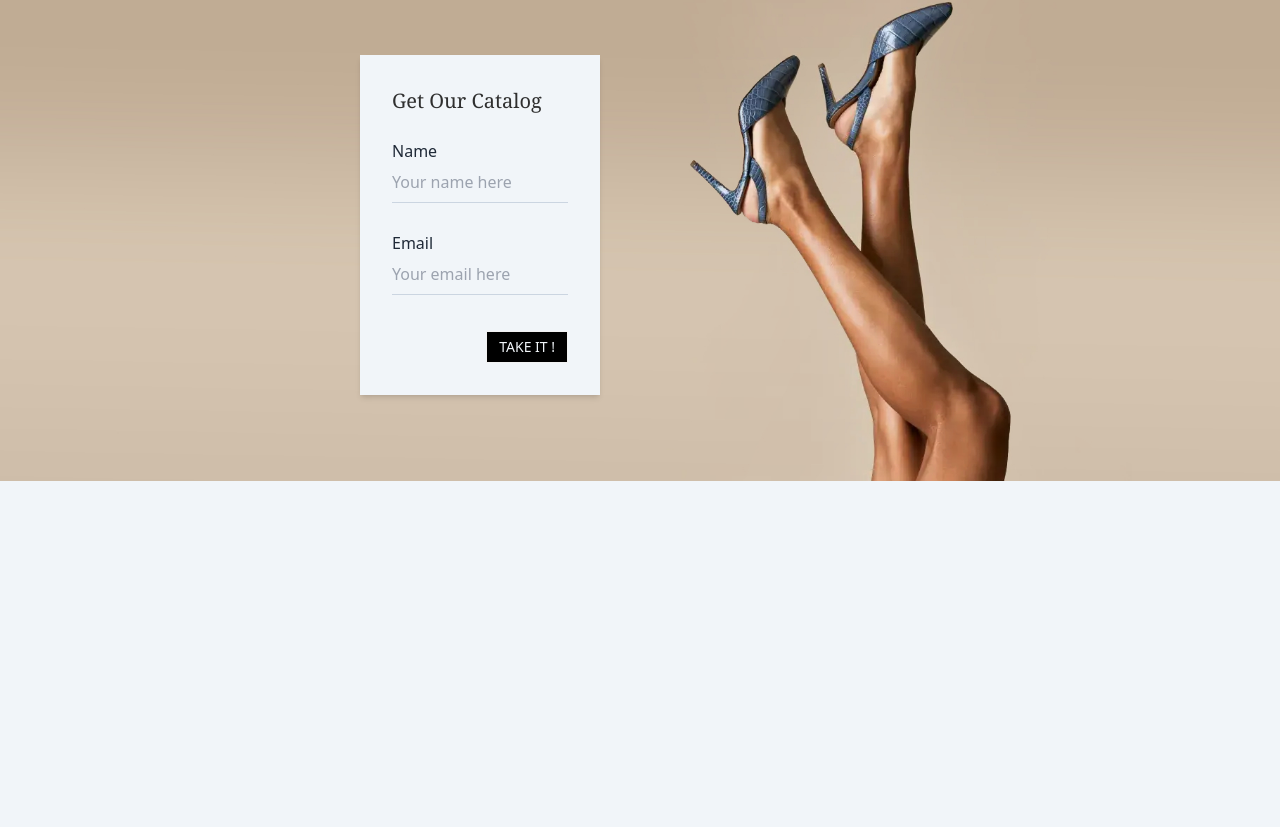
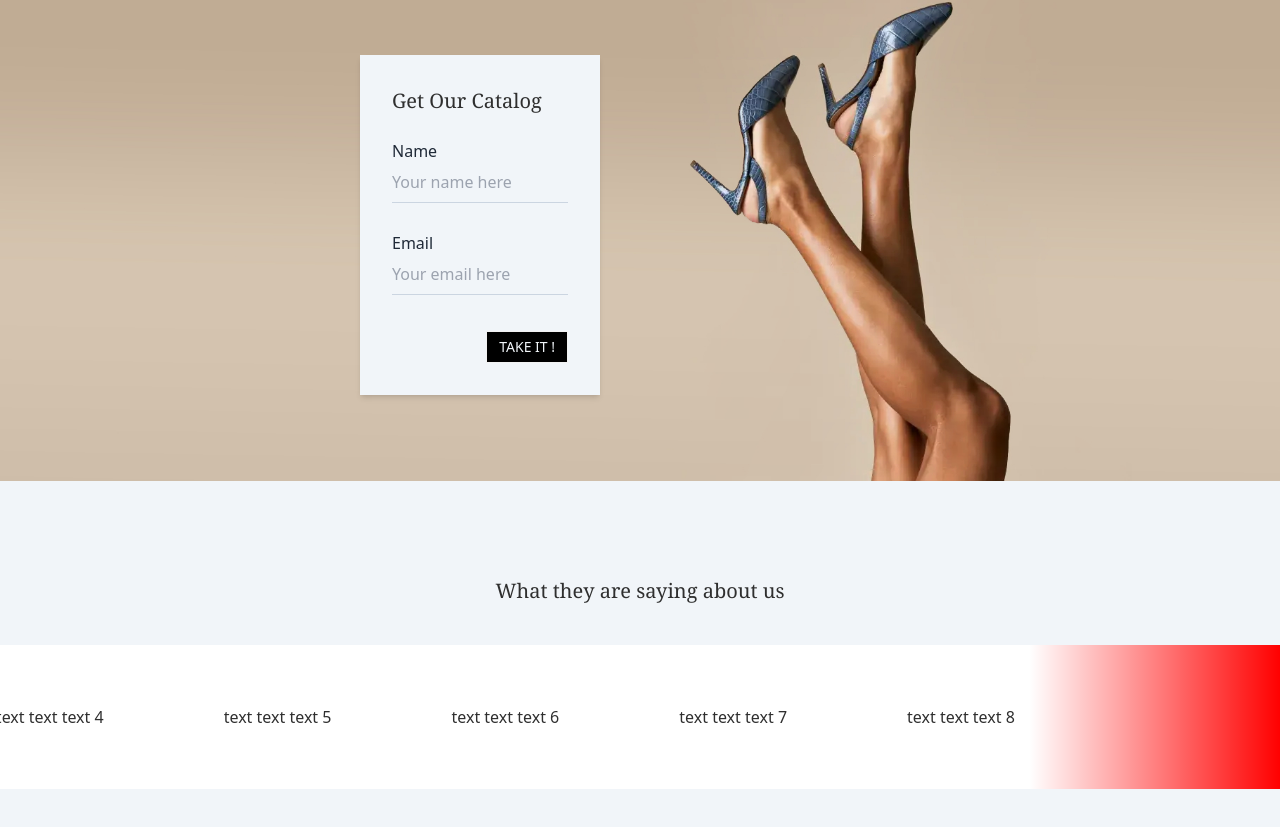
Before and after one commit to danibachini/Lumiora-landing-page, a Next.js app: page / in a window 1280 px wide. Shown: the part 1396-2223 px from the top of the page. Before the commit the page ends 1917 px from the top, so only its background shows below. Built offline with nearby package versions, Linux system fonts and the light colour scheme.

Commit message:
working on carousel

```diff
--- /dev/null
+++ b/app/components/Carousel.tsx
@@ -0,0 +1,32 @@
+
+
+export default function Carousel () {
+    return(
+        <div>
+            <h3 className="font-serif text-lg md:text-xl my-10">What they are saying about us</h3>
+
+
+            <div id="slide-parent">
+
+
+                <div id="slide">
+
+                    <p>text text text 1</p>
+                    <p>text text text 2</p>
+                    <p>text text text 3</p>
+                    <p>text text text 4</p>
+                    <p>text text text 5</p>
+                    <p>text text text 6</p>
+                    <p>text text text 7</p>
+                    <p>text text text 8</p>
+
+                </div>
+
+            </div>
+        </div>
+
+
+
+
+    )
+}
--- a/app/Form.tsx
+++ b/app/components/Form.tsx
@@ -18,9 +18,15 @@ export default function Form () {
             link.download = 'Catalog_Lumiora.pdf';
 
             // trigger the download
-            document.body.appendChild(link);
-            link.click();
-            document.body.removeChild(link);
+            try {
+                document.body.appendChild(link);
+                link.click();
+            } catch (error) {
+                console.log(error);
+            } finally {
+                document.body.removeChild(link);
+                setIsLoading(false);
+            }
 
             try {
                 const response = await fetch('/api/sendData', {
@@ -49,7 +55,6 @@ export default function Form () {
             throw Error;
         }
 
-        setIsLoading(false);
         setEmail('');
         setName('');
     };
@@ -70,7 +75,7 @@ export default function Form () {
                     value={name}
                     onChange={e => setName(e.target.value)}
                     placeholder="Your name here"
-                    disabled={isLoading}
+
                     className="input w-full max-w-xs max-h-10 bg-slate-100
                     rounded-none border-b-slate-300 border-t-0 border-r-0 border-l-0
                     focus:outline-none text-slate-500 font-light mb-4 p-0 placeholder:font-extralight"
@@ -86,7 +91,7 @@ export default function Form () {
                     value={email}
                     onChange={e => setEmail(e.target.value)}
                     placeholder="Your email here"
-                    disabled={isLoading}
+
                     className="input w-full max-w-xs max-h-10 bg-slate-100
                     rounded-none border-b-slate-300 border-t-0 border-r-0 border-l-0
                     focus:outline-none text-slate-500 font-light mb-4 p-0 placeholder:font-extralight"
--- a/app/globals.css
+++ b/app/globals.css
@@ -5,3 +5,55 @@
 body {
   color: rgb(47, 47, 47);
 }
+
+@keyframes slide {
+  from {
+    transform: translateX(0);
+  }
+  to {
+    transform: translateX(-100%);
+  }
+}
+
+#slide-parent {
+  overflow: hidden;
+  padding: 60px 0;
+  background: white;
+  white-space: nowrap;
+  position: relative;
+}
+
+#slide {
+  /* display: inline-block; */
+  animation: 10s slide infinite linear;
+}
+
+#slide p {
+  display: inline-block;
+  margin: 0 60px;
+}
+
+#slide-parentl::before,
+#slide-parent::after {
+  position: absolute;
+  top: 0;
+  width: 250px;
+  height: 100%;
+  content: "";
+  z-index: 2;
+}
+
+#slide-parent::before {
+  left: 0;
+  background: linear-gradient(to left, rgba(255, 255, 255, 0), red);
+}
+
+#slide-parent::after {
+  right: 0;
+  background: linear-gradient(to right, rgba(255, 255, 255, 0), red);
+}
+
+#slide-parent:hover
+#slide {
+  animation-play-state: paused;
+}
--- a/app/page.tsx
+++ b/app/page.tsx
@@ -1,5 +1,6 @@
 
-import Form from "./Form"
+import Form from "./components/Form"
+import Carousel from "./components/Carousel"
 
 export default function Home() {
   return (
@@ -58,6 +59,11 @@ export default function Home() {
         </div>
       </div>
 
+      {/* LET'S PUT A FREAKING CAROUSEL HERE WITH COMMENTS */}
+
+      <div className="text-center my-14 lg:my-24">
+        <Carousel/>
+      </div>
 
     </main>
   )
```
